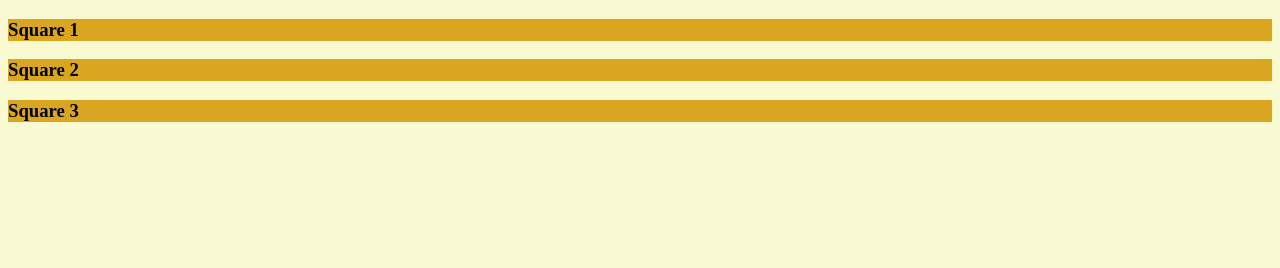
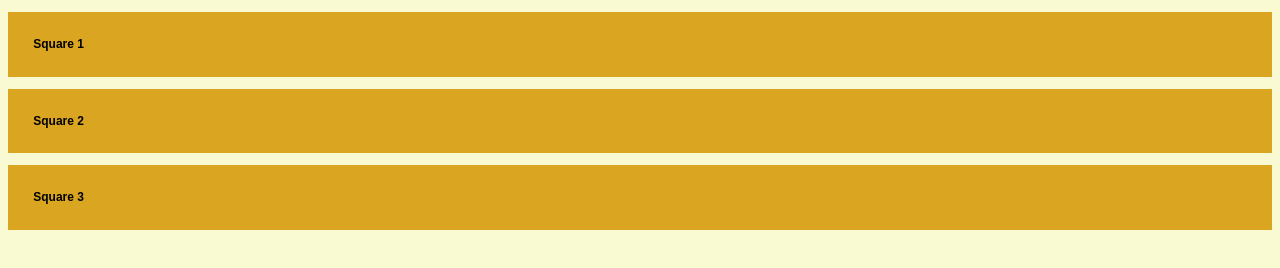
Before and after one commit to carl-larson/practiceMerge, a plain HTML site: page index.html in a window 1280 px wide. Drawn offline with Linux system fonts and the light colour scheme.

Commit message:
updated the file

```diff
--- a/style.css
+++ b/style.css
@@ -1,7 +1,15 @@
-body{
-    background-color: lightgoldenrodyellow;
-
+body {
+  background-color: lightgoldenrodyellow;
 }
-div{
-    background-color: goldenrod;
+div {
+  background-color: goldenrod;
+  padding: inherit;
+  display: inherit;
+  position: relative;
 }
+h3 {
+  padding: 2%;
+  font-size: 12px;
+  font-family: Arial, Helvetica, sans-serif;
+  font-style: inherit;
+}
```
